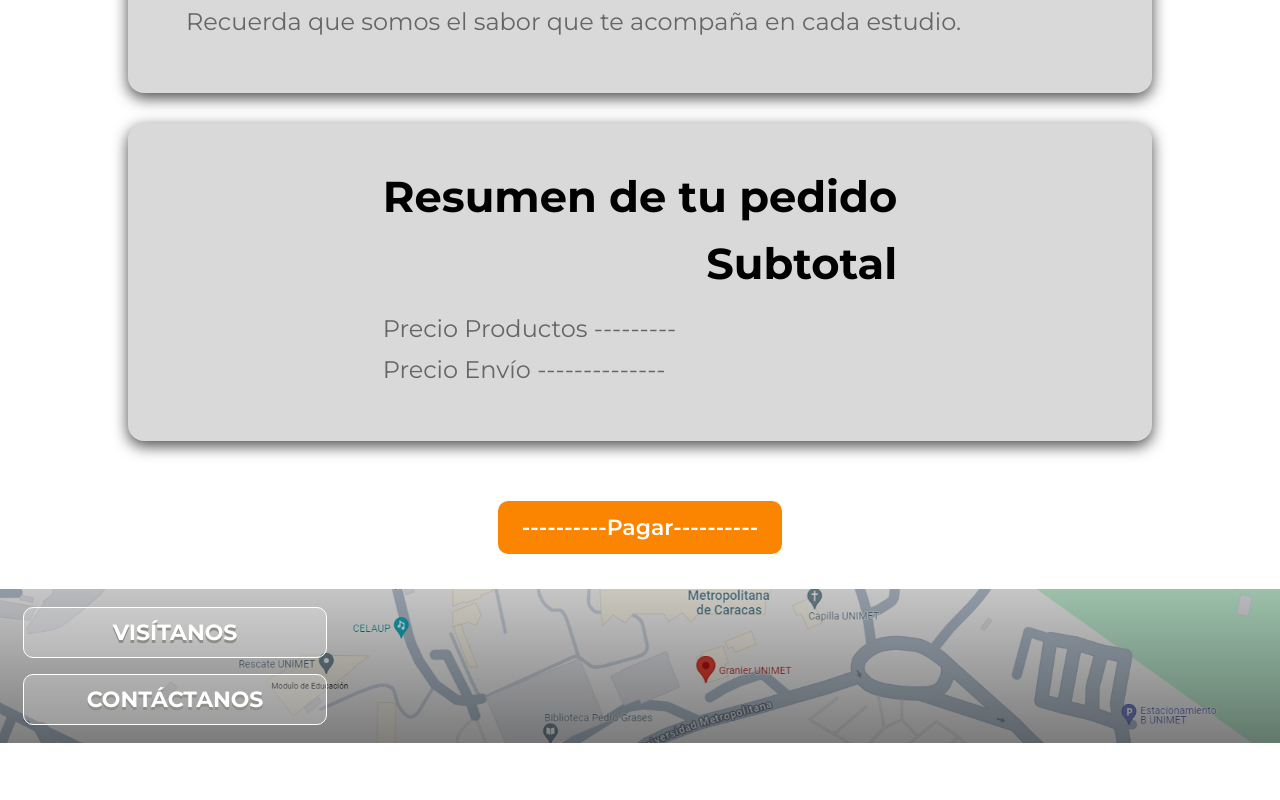
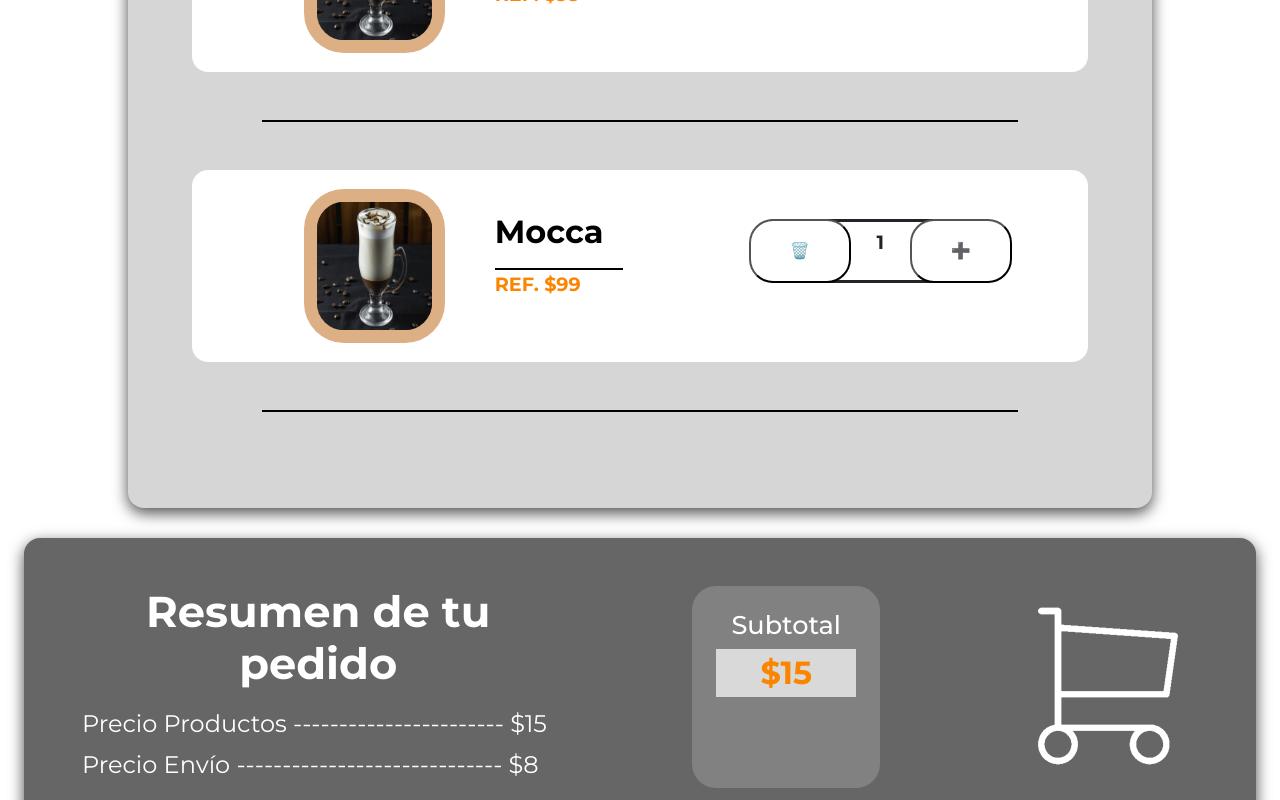
Before and after one commit to andr3z1104/Proyecto-Sistemas-De-Informacion, a React (Vite) app: page /Carrito in a window 1280 px wide. Shown: the part 840-1640 px from the top of the page. Before the commit the page ends 1583 px from the top, so only its background shows below. Built offline with nearby package versions, Linux system fonts and the light colour scheme.

Commit message:
Interfaz Carrito y Fotos

```diff
--- /dev/null
+++ b/src/Components/ProductoPedido/ProductoPedido.jsx
@@ -0,0 +1,44 @@
+import styles from './ProductoPedido.module.css'
+
+import placeholderFoto from '../../assets/Mocca.png'
+
+
+function ProductoPedido(){
+    return(
+        <>
+        <div className={styles.contenedorPedido}>
+        <div className={styles.spacer}>
+            <div className={styles.allignSide}>
+                <div className={styles.contenedorImagen}>
+                    <div className={styles.imagen}>
+                    <img src={placeholderFoto}></img>
+                    </div>
+                </div>
+
+                <div className={styles.informacionPedido}>
+                    <h2> Mocca </h2>
+                    <div className={styles.dividerPedido}></div>
+                    <p> REF. $99 </p>
+                </div>
+
+                <div className={styles.botonAgregar}>
+                    <div className={styles.papelera}>
+                        <button> 🗑️ </button>
+                    </div>
+                    <div className={styles.cantidadProducto}>
+                        <p> 1 </p>
+                    </div>
+                    <div className={styles.agregar}>
+                        <button> ➕ </button>
+                    </div>
+                </div>
+
+                </div>
+            </div>
+        </div>
+        <div className={styles.divider}></div>
+        </>
+    )
+}
+
+export default ProductoPedido
--- /dev/null
+++ b/src/Components/ProductoPedido/ProductoPedido.module.css
@@ -0,0 +1,124 @@
+@import url('https://fonts.googleapis.com/css2?family=Montserrat:ital,wght@0,100..900;1,100..900&display=swap');
+
+
+.contenedorPedido{
+    font-family: Montserrat, sans-serif;
+    display: flex;
+    flex-direction: column;
+    justify-content: center;
+
+    height: 15vw;
+    width: 70vw;
+
+    background-color: #ffffff;
+    border-radius: 1rem;
+    margin: 1.5rem;
+    padding: 5vw;
+}
+
+.spacer {
+    margin: 3rem;
+}
+
+.allignSide{
+    display: inline-flex;
+    gap: 2vw;
+}
+
+.contenedorImagen{
+    align-items: left;
+    height: 12vw;
+}
+
+.imagen{
+   height: inherit;
+    background-color: #DDAF85;
+    border-radius: 5vh;
+}
+
+.imagen img{
+    border-radius: 5vh;
+    padding: 1vw;
+    height: inherit;
+}
+
+.informacionPedido{
+    display: inline-block;
+    padding: 3vh;
+    align-items: center;
+    justify-content: center;
+    border-radius: 3vh;
+    width: 20vw;
+    height: 10vw;
+}
+
+.informacionPedido h2{
+    color: #000000;
+    font-size: 2.5vw;
+    text-align: left;
+    object-fit: fill;
+}
+
+.informacionPedido p{
+    color: #FB8500;
+    font-weight: bold;
+    font-size: 1.5vw;
+}
+
+
+.botonAgregar{
+    display: inline-flex;
+    margin-top: 2.3vw;
+    align-items: center;
+    text-align: center;
+    justify-content: center;
+    height: 5vw;
+    width: 20vw;
+    gap: 2vw;
+    background-color: #ffffff;
+    border-style: solid;
+    border-radius: 3vh;
+}
+
+.papelera button{
+    height: 5vw;
+    width: 8vw;
+    border-radius: 3vh;
+    background-color: #ffffff;
+}
+
+.cantidadProducto{
+    align-items: center;
+    justify-content: center;
+}
+
+.cantidadProducto p{
+    font-size: 1.5vw;
+    font-weight: bold;
+}
+
+
+.agregar button{
+    height: 5vw;
+    width: 8vw;
+    border-radius: 3vh;
+    background-color: #ffffff;
+}
+
+
+
+
+.divider {
+    border: none;
+    border-top: 2px solid #000;
+    margin: 3rem auto;
+    align-self: center;
+    width: 80%;
+}
+
+.dividerPedido{
+    border: none;
+    border-top: 2px solid #000;
+    align-self: center;
+    width: 10vw;
+}
--- a/src/Pages/Carrito/Carrito.jsx
+++ b/src/Pages/Carrito/Carrito.jsx
@@ -1,13 +1,17 @@
 import styles from './Carrito.module.css';
-import image1 from '../../assets/Panes.jpg';
-import { useNavigate } from 'react-router-dom';
+import image1 from '../../assets/fondoCarrito.png';
+import logoCarrito from '../../assets/logoPedido.png'
+
 import whatsapp from '../../assets/WhatsappLogo.png'
 import instagram from '../../assets/InstagramLogo.png'
 
 import SwitchSelector from "react-switch-selector";
+
 import { useState } from 'react';
+import { useNavigate } from 'react-router-dom';
+
 import dataProducts from '../../appData';
-
+import ProductoPedido from '../../Components/ProductoPedido/ProductoPedido'
 
 function Carrito() {
 
@@ -90,30 +94,9 @@ function Carrito() {
             <div className={styles.contactContainer}>
                 <div className={styles.spacer}>
                     <div className={styles.contact}>
-                        <h2>CONTÁCTANOS</h2>
-                        <div className={styles.group}>
-                            <img src={whatsapp} alt="Logo" className={styles.image} />
-                            <p className={styles.desc}> 424-2086718</p>
-                        </div>
-                        <div className={styles.group}>
-                            <img src={instagram} alt="Logo" className={styles.image} />
-                            <a href='https://www.instagram.com/graniervzla?igsh=MXZ3Nm04N2VoZ3Z3Ng==' className={styles.desc}> @granier_unimet</a>
-                        </div>
-                    </div>
-                    <hr className={styles.divider} />
-                    <div className={styles.visit}>
-                        <h2>VISÍTANOS</h2>
-                        <p className={styles.unrDesc}>Sede Unimet. Encuéntranos en la Universidad Metropolitana de Caracas. Justo al lado del Edificio Corimon.</p>
-                        <p className={styles.unrDesc}>De Lunes a Viernes. Desde las 7:00am hasta las 7:00pm</p>
-                    </div>
-                    <hr className={styles.divider} />
-                    <div className={styles.feedback}>
-                        <h2>DUDAS U OPINIONES</h2>
-                        <p className={styles.unrDesc}>Nos importa saber cómo podemos mejorar tu experiencia Granier. Recuerda que somos el sabor que te acompaña en cada estudio.</p>
-                        <div>
-
-                        </div>
-
+                        <ProductoPedido></ProductoPedido>
+                        <ProductoPedido></ProductoPedido>
+                        <ProductoPedido></ProductoPedido>
                     </div>
                 </div>
             </div>
@@ -125,24 +108,36 @@ function Carrito() {
 
 
 
-            <div className={styles.contactContainer}>
+        <div className={styles.totalPagar}>
                 <div className={styles.spacer}>
 
+                <div className={styles.allignSide}>
 
                     <div className={styles.feedback}>
+
+                        <div className={styles.resumenPedido}>
                             <h2>Resumen de tu pedido</h2>
-                        <div style={{ display: 'flex', justifyContent: 'flex-end' }}>
-                        <h2 >Subtotal</h2>
+                            <p className={styles.unrDesc}>Precio Productos ----------------------- $15</p>
+                            <p className={styles.unrDesc}>Precio Envío ----------------------------- $8</p>
                         </div>
-                        <p className={styles.unrDesc}>Precio Productos --------- </p>
-                        <p className={styles.unrDesc}>Precio Envío -------------- </p>
-                        <div>
 
+                    </div>
+
+                    <div className={styles.subtotalContenedor}>
+                            <h3> Subtotal </h3>
+                            <div className={styles.subtotalPrecio}>
+                                <p> $15 </p>
+                            </div>
+                    </div>
+
+                    <div className={styles.logoCarrito}>
+
+                                <img src={logoCarrito} alt='Carrito'></img>
+
+                    </div>
 
                 </div>
             </div>
-                </div>
-
         </div>
 
 
--- a/src/Pages/Carrito/Carrito.module.css
+++ b/src/Pages/Carrito/Carrito.module.css
@@ -2,7 +2,8 @@
 
 .Panescss {
   width: 100%;
-  height: 20vh;
+  height: 30vh;
+
   filter: grayscale(100%);
   object-fit: fill;
 
@@ -10,9 +11,11 @@
 
 .navButton {
     border: none;
-    display: inline-block;
+    display: flex;
     text-align: center;
     text-decoration: none;
+    align-items: center;
+    justify-content: center;
     color: white;
     background-color: #FB8500;
     padding: 10px 24px;
@@ -25,10 +28,10 @@
     margin-top: 30px;
     transition: background-color 0.3s ease;
     transition: transform 0.3s ease;
+    margin: auto;
+}
 
-    margin-left: auto;
-    margin-right: auto;
-}
+
 
 .navButton:hover {
     background-color: #fb5800;
@@ -101,7 +104,7 @@
     max-height: 5rem;
 }
 
-.contactContainer {
+.contactContainer  {
     font-family: Montserrat, sans-serif;
     display: flex;
     flex-direction: column;
@@ -109,10 +112,25 @@
     justify-content: center;
 
 
-    -webkit-box-shadow: 0px 5px 15px 0px rgba(77,74,77,1);
+    -webkit-box-shadow: 0px 5px 15px 0px rgb(77, 76, 74);
     -moz-box-shadow: 0px 5px 15px 0px rgba(77,74,77,1);
     box-shadow: 0px 5px 15px 0px rgba(77,74,77,1);
-    background-color: #D9D9D9;
+    background-color: #D6D6D6;
+    border-radius: 1rem;
+    margin: 1.5rem;
+}
+
+.totalPagar{
+    font-family: Montserrat, sans-serif;
+    display: flex;
+    flex-direction: column;
+    justify-content: center;
+
+
+    -webkit-box-shadow: 0px 5px 15px 0px rgb(77, 76, 74);
+    -moz-box-shadow: 0px 5px 15px 0px rgba(77,74,77,1);
+    box-shadow: 0px 5px 15px 0px rgba(77,74,77,1);
+    background-color: #666;
     border-radius: 1rem;
     margin: 1.5rem;
 }
@@ -160,6 +178,7 @@ div .group {
 .visit, .feedback {
     margin: 0 10px;
     text-align: center;
+    display: flex;
 }
 
 @media (min-width: 768px){
@@ -169,15 +188,71 @@ div .group {
 }
 
 .unrDesc {
-    color: #666;
+    color: #ffffff;
     margin: 5px 0;
     font-size: 1.5rem;
 }
 
+.resumenPedido{
+    display: inline-block;
+    justify-content: left;
+    align-items: left;
+}
+
+.resumenPedido h2{
+    color: #ffffff;
+}
+
+.subtotalContenedor{
+    display: inline-block;
+    padding: 3vh;
+    align-items: center;
+    background-color: #818181;
+    border-radius: 3vh;
+    width: 25vh;
+}
+
+.subtotalContenedor h3{
+    color: #ffffff;
+    font-size: 2vw;
+    text-align: center;
+    object-fit: fill;
+}
+
+.subtotalPrecio{
+    background-color: #D9D9D9;
+    text-align: center;
+}
+
+.subtotalPrecio p{
+    color: #FB8500;
+    font-weight: bold;
+    font-size: 2em;
+}
+
+
+
+.allignSide{
+    display: inline-flex;
+    gap: 10vw;
+}
+
+.logoCarrito{
+    align-items: left;
+}
+
+.logoCarrito img{
+    height: 25vh;
+}
+
+
+
+
+
 
 /* Número de telefono */
 .desc {
-    color: #666;
+    color: #ffffff;
     margin: 5px 0;
     font-size: 1.5rem;
     text-decoration: none;
```
Also changed, not shown: src/assets/fondoCarrito.png (added), src/assets/logoPedido.png (added). Lines whose indentation alone changed are shown as unchanged.
